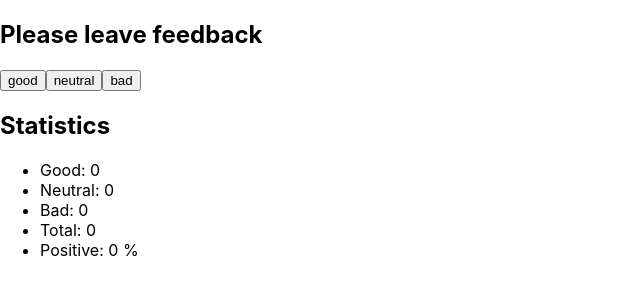
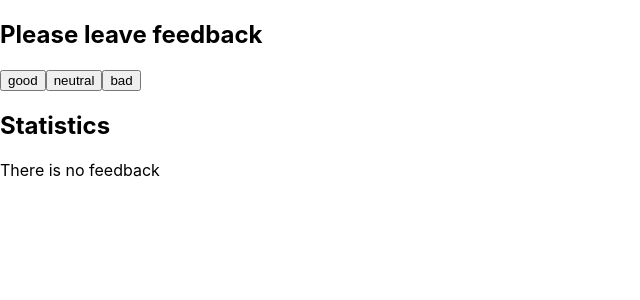
Before and after one commit to yura-prots/goit-react-hw-02-feedback, a React (Create React App) app: page / in a window 1280 px wide. Shown: the top 300 px of the page, without its empty margins (0-640 px from the left). Built offline with nearby package versions, Linux system fonts and the light colour scheme.

Commit message:
task-4 completed

```diff
--- a/src/components/App.jsx
+++ b/src/components/App.jsx
@@ -3,6 +3,7 @@
 import { Statistics } from './Statistics/Statistics';
 import { FeedbackOptions } from './FeedbackOptions/FeedbackOptions';
 import { Section } from './Section/Section';
+import { Notification } from './Notification/Notification';
 
 class App extends Component {
   state = {
@@ -42,6 +43,7 @@
         </Section>
 
         <Section title={'Statistics'}>
+          {this.countTotalFeedback() ? (
             <Statistics
               good={good}
               neutral={neutral}
@@ -49,6 +51,9 @@
               total={this.countTotalFeedback()}
               positivePercentage={this.countPositiveFeedbackPercentage()}
             ></Statistics>
+          ) : (
+            <Notification message={'There is no feedback'}></Notification>
+          )}
         </Section>
       </div>
     );
--- /dev/null
+++ b/src/components/Notification/Notification.jsx
@@ -0,0 +1,3 @@
+export const Notification = ({ message }) => {
+  return <p>{message}</p>;
+};
```
Lines whose indentation alone changed are shown as unchanged.
